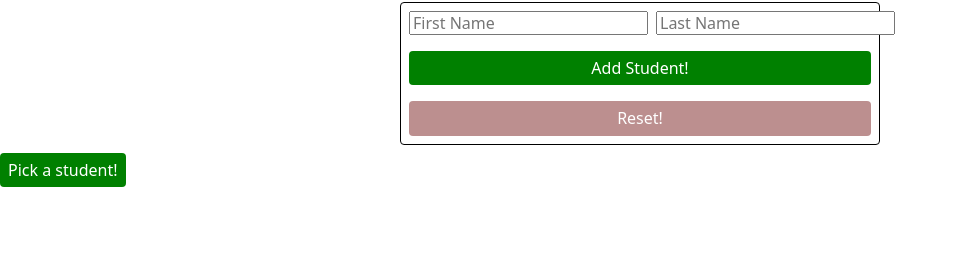
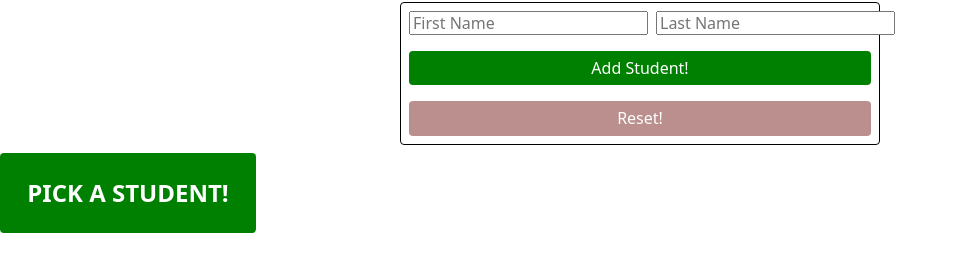
Before and after one commit to efoejean/random-student-picker-1, a website: page index.html in a window 1280 px wide. Shown: the part 78-350 px from the top of the page, without its empty margins (0-958 px from the left). Drawn offline with nearby package versions, Linux system fonts and the light colour scheme.

Commit message:
Add jumbo button

```diff
--- a/index.html
+++ b/index.html
@@ -37,7 +37,7 @@
       <button type="reset" class="button button--reset">Reset!</button>
     </form>
 
-    <button class="button">Pick a student!</button>
+    <button class="button button--jumbo">Pick a student!</button>
 
     <script src="./scripts.js" type="module"></script>
   </body>
--- a/style.css
+++ b/style.css
@@ -24,6 +24,14 @@ form {
 }
 
 /* The `--` conveys that this is a modifier class intended for use with `.button` */
+.button--jumbo {
+  font-size: 1.5rem;
+  font-weight: bold;
+  height: 10vh;
+  text-transform: uppercase;
+  width: 20vw;
+}
+
 .button--reset {
   background-color: rosybrown;
 }
```
